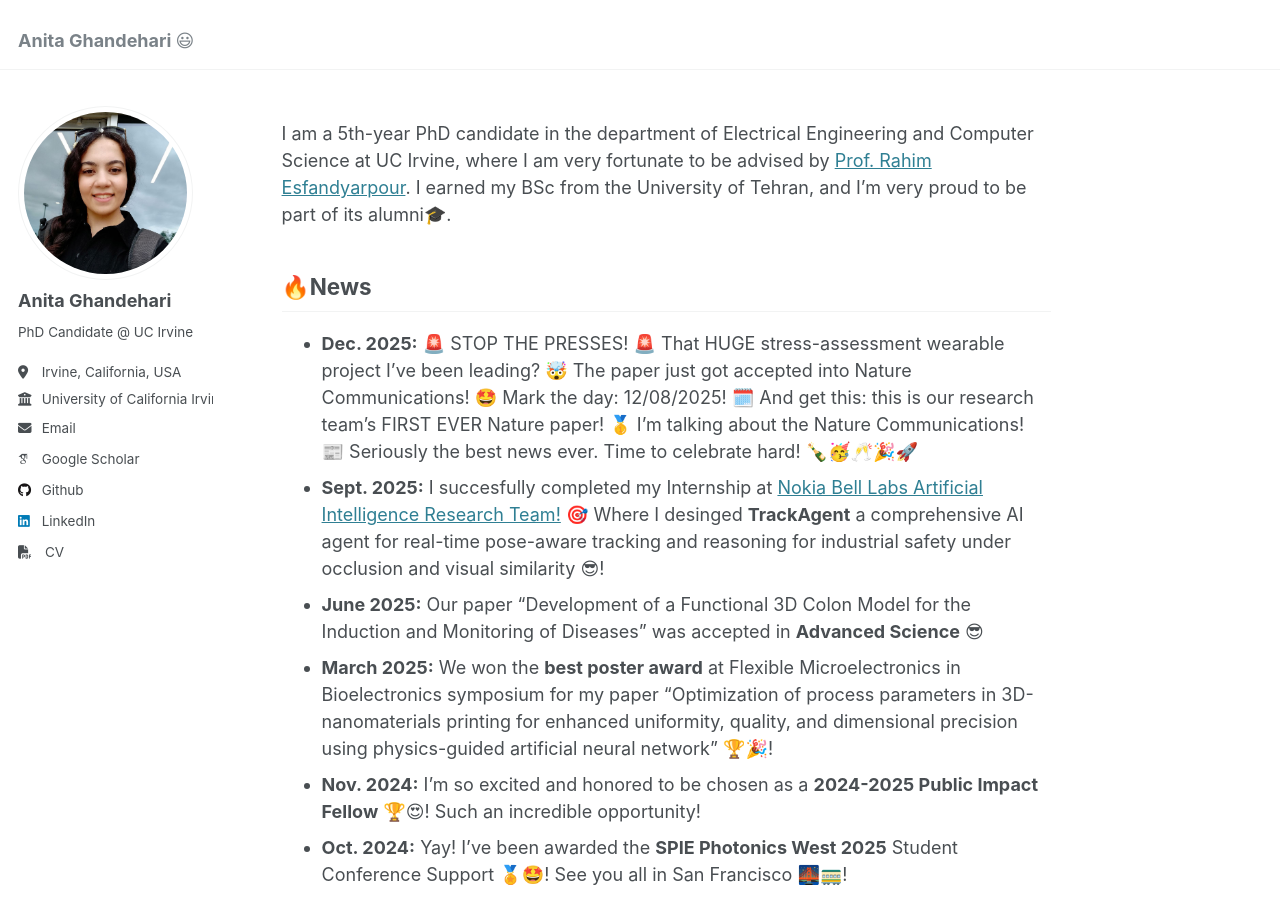
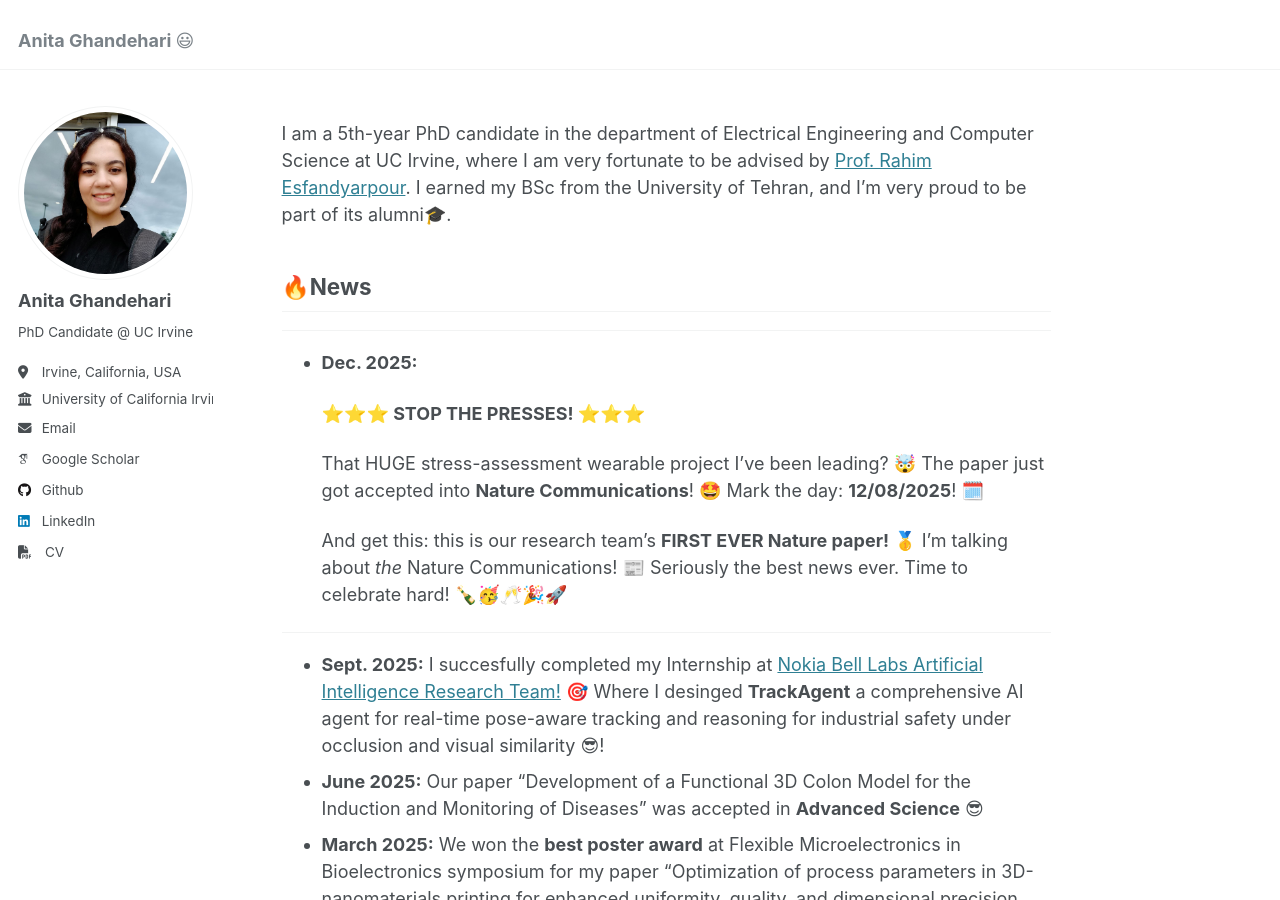
Before and after one commit to AnitaGhandehari/AnitaGhandehari.github.io, a Jekyll site: the page built from _pages/about.md, in a window 1280 px wide and 900 px high. Built offline with Jekyll 4.4.1, drawn with Linux system fonts in a browser that asks for light colours; some web fonts are replaced.

```diff
--- a/_pages/about.md
+++ b/_pages/about.md
@@ -12,8 +12,16 @@ I am a 5th-year PhD candidate in the department of Electrical Engineering and Co
 
 🔥News
 ------
-- **Dec. 2025:** 🚨 STOP THE PRESSES! 🚨 That HUGE stress-assessment wearable project I've been leading? 🤯 The paper just got accepted into Nature Communications! 🤩 Mark the day: 12/08/2025! 🗓️
-And get this: this is our research team's FIRST EVER Nature paper! 🥇 I'm talking about the Nature Communications! 📰 Seriously the best news ever. Time to celebrate hard! 🍾🥳🥂🎉🚀
+------
+- **Dec. 2025:**
+
+  **⭐⭐⭐ STOP THE PRESSES! ⭐⭐⭐**
+
+  That HUGE stress-assessment wearable project I've been leading? 🤯 The paper just got accepted into **Nature Communications**! 🤩 Mark the day: **12/08/2025**! 🗓️
+
+  And get this: this is our research team's **FIRST EVER Nature paper!** 🥇 I'm talking about *the* Nature Communications! 📰 Seriously the best news ever. Time to celebrate hard! 🍾🥳🥂🎉🚀
+
+  ***
 - **Sept. 2025:** I succesfully completed my Internship at [Nokia Bell Labs Artificial Intelligence Research Team!](https://www.nokia.com/bell-labs/research/air-lab/) 🎯 Where I desinged **TrackAgent** a comprehensive AI agent for real-time pose-aware tracking and reasoning for industrial safety under occlusion and visual similarity 😎!
 - **June 2025:** Our paper "Development of a Functional 3D Colon Model for the Induction and Monitoring of Diseases" was accepted in **Advanced Science** 😎
 - **March 2025:** We won the **best poster award** at Flexible Microelectronics in Bioelectronics symposium for my paper "Optimization of process parameters in 3D-nanomaterials printing for enhanced uniformity, quality, and dimensional precision using physics-guided artificial neural network" 🏆🎉!
```
